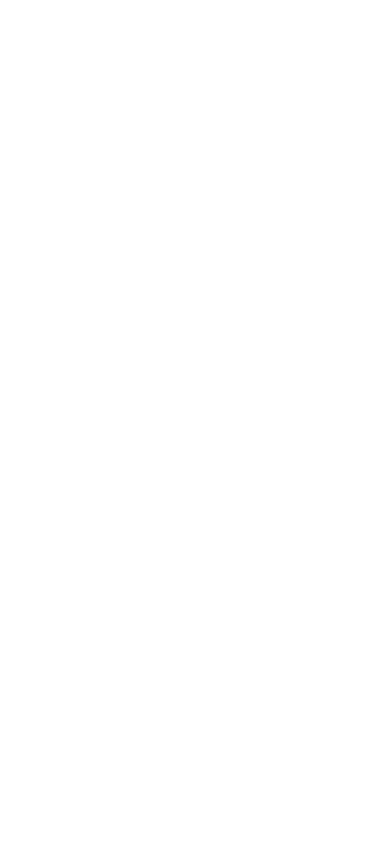
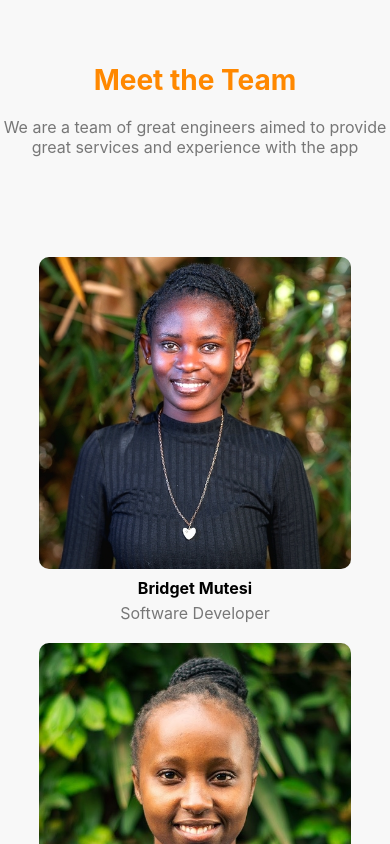
Before and after one commit to Serah-Wanjiru/End-year-project-informational-website, a React (Create React App) app in the folder nova-informational-website/: page / in a window 390 px wide. Shown: the top 844 px of the page. Built offline with nearby package versions, Linux system fonts and the light colour scheme.

Commit message:
Added media Queries and changed some code

```diff
--- a/nova-informational-website/src/App.js
+++ b/nova-informational-website/src/App.js
@@ -1,11 +1,13 @@
 
 import './App.css';
+import Team from './component/Team';
 
 
 
 function App() {
   return (
     <div>
+      <Team/>
 
 
     </div>
--- a/nova-informational-website/src/component/Team/index.jsx
+++ b/nova-informational-website/src/component/Team/index.jsx
@@ -1,60 +1,63 @@
 import React from "react";
 import "./style.css";
+
+const teamMembers = [
+  {
+    name: "Bridget Mutesi",
+    role: "Software Developer",
+    imageSrc: "img/image/bridget.jpeg",
+  },
+  {
+    name: "Serah Wanjiru",
+    role: "Software Developer",
+    imageSrc: "img/image/sera.jpeg",
+  },
+  {
+    name: "Faith Mwamkinga",
+    role: "Software Developer",
+    imageSrc: "img/image/faith.jpeg",
+  },
+  {
+    name: "Maureen Ougo",
+    role: "Software Developer",
+    imageSrc: "img/image/maureen.jpeg",
+  },
+  {
+    name: "Rita Khaseyi",
+    role: "Software Developer",
+    imageSrc: "img/image/rita.jpeg",
+  },
+];
+
+const TeamMember = ({ name, role, imageSrc }) => (
+  <div className="team-member">
+    <img src={imageSrc} alt={name} className="team-img" />
+    <div>
+      <h4>{name}</h4>
+      <p>{role}</p>
+    </div>
+  </div>
+);
+
 const Team = () => {
   return (
     <div className="team-container">
       <div>
         <h2 className="meet">Meet the Team</h2>
-        <p>We are a team of great engineers aimed to provide great services and experience with the app</p>
+        <p className="team-intro">
+          We are a team of great engineers aimed to provide great services and
+          experience with the app
+        </p>
       </div>
       <div id="team">
-        <div >
-          <div className="team-member">
-            <img src="img/image/bree.jpeg" alt="Bridget Mutesi" className="team-img" />
-            <div>
-              <h4>Bridget Mutesi</h4>
-              <p>Software Developer || UI/UX Designer</p>
-            </div>
+        {teamMembers.map((member, index) => (
+          <div key={index}>
+            <TeamMember {...member} />
           </div>
-        </div>
-        <div >
-          <div className="team-member">
-            <img src="img/image/sera.jpeg" alt="Sera" className="team-img" />
-            <div>
-              <h4>Serah Wanjiru</h4>
-              <p>Software Developer</p>
-            </div>
-          </div>
-        </div>
-        <div >
-          <div className="team-member">
-            <img src="img/image/faith.jpeg" alt="Mwamkinga" className="team-img" />
-            <div>
-              <h4>Faith Mwamkinga</h4>
-              <p>Software Developer || Product Manager</p>
-            </div>
-          </div>
-        </div>
-        <div>
-          <div className="team-member">
-            <img src="img/image/maureen.jpeg" alt="Maureen" className="team-img" />
-            <div>
-              <h4>Maureen Ougo</h4>
-              <p>Software Developer </p>
-            </div>
-          </div>
-        </div>
-        <div >
-          <div className="team-member">
-            <img src="img/image/rita.jpeg" alt="Rita" className="team-img" />
-            <div>
-              <h4>Rita Khaseyi</h4>
-              <p>Software Developer</p>
-            </div>
-          </div>
-        </div>
+        ))}
       </div>
     </div>
   );
 };
+
 export default Team;
--- a/nova-informational-website/src/component/Team/style.css
+++ b/nova-informational-website/src/component/Team/style.css
@@ -4,88 +4,101 @@
   justify-content: space-evenly;
   gap: 20px;
 }
+
 .team-member {
   text-align: center;
   margin-bottom: 20px;
   flex: 1;
   max-width: 300px;
 }
+
 .team-img {
   max-width: 60%;
   height: auto;
 }
+
 .team-member h4 {
   font-size: 18px;
   margin: 5px 0;
 }
+
 .team-member p {
   font-size: 14px;
   color: #777;
 }
+
 #team {
   padding: 100px 0;
-  display: flex;
-  justify-content: center;
 }
+
 #team h2 {
   margin: 0;
   font-size: 32px;
+
 }
 .meet{
   color: darkgoldenrod;
 }
-/* Media Query for smaller screens (e.g., tablets) */
-@media screen and (max-width: 768px) {
-  .team-member {
-    width: calc(50% - 20px);
-  }
-}
-/* Media Query for even smaller screens (e.g., mobile phones) */
-@media screen and (max-width: 480px) {
-  .team-member {
-    width: 100%;
-  }
-}
-/* values.css (or your custom CSS file) */
-/* Add this media query for small screens */
-@media (max-width: 767px) {
-.team-container .row {
-  align-items: center;
-}
-.team-container .col-xs-12.col-md-4 {
-  margin-bottom: 30px;
-}
-#team {
-  padding: 100px 0;
-  display: flex;
-  flex-direction: column;
-}
-}
-/* team.css */
-/* Style the "Meet the Team" section */
+
 .team-container {
 text-align: center;
 padding: 40px 0;
-background-color: #F8F8F8; /* Background color for the section */
+background-color: #f8f8f8;
 }
+
 .team-container h2 {
-font-size: 36px; /* Set the heading font size */
-color: #FF8800; /* Set the heading color */
-margin-bottom: 20px; /* Add space below the heading */
+font-size: 36px;
+color: #ff8800;
+margin-bottom: 20px;
 }
+
 .team-container p {
-font-size: 18px; /* Set the paragraph font size */
-color: #777; /* Set the paragraph color */
-max-width: 600px; /* Limit the paragraph width */
-margin: 0 auto; /* Center align the paragraph */
+font-size: 18px;
+color: #777;
+max-width: 600px;
+margin: 0 auto;
 }
-/* Media query for smaller screens */
-@media (max-width: 768px) {
-.team-container h2 {
-  font-size: 20px; /* Reduce the heading font size for smaller screens */
+
+/* Media queries */
+
+@media screen and (max-width: 768px) {
+  #row {
+    flex-direction: column;
+    align-items: center;
+  }
+
+  .team-member {
+    max-width: 100%;
+  }
+
+  .team-img {
+    max-width: 80%;
+    border-radius: 10px;
+  }
+  .team-intro{
+    font-size: 10px;
+
+  }
 }
-.team-container p {
-  font-size: 20px;
-  max-width: 80%; /* Reduce the paragraph font size for smaller screens */
+
+@media screen and (max-width: 480px) {
+  .team-member h4 {
+    font-size: 16px;
+  }
+
+  .team-member p {
+    font-size: 12px;
+  }
+
+  #team h2 {
+    font-size: 24px;
+  }
+
+  .team-container h2 {
+    font-size: 28px;
+  }
+
+  .team-container p {
+    font-size: 16px;
+  }
 }
-}
```
Also changed, not shown: nova-informational-website/public/img/image/bridget.jpeg (renamed from nova-informational-website/public/img/image/bree.jpeg).
